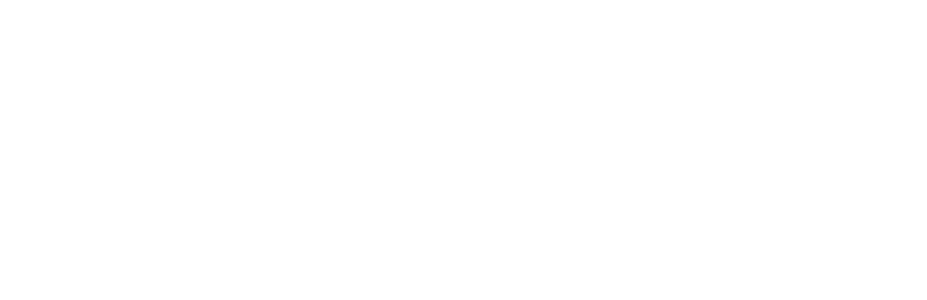
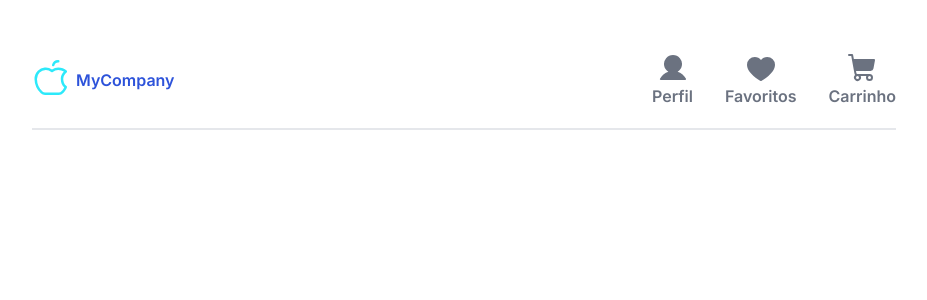
Before and after one commit to NathanSoa/les, a Next.js app in the folder frontend/: page / in a window 1280 px wide. Before the commit this address had no page. Shown: the top 300 px of the page, without its empty margins (176-1103 px from the left). Built offline with nearby package versions, Linux system fonts and the light colour scheme.

Commit message:
feat: change base page

```diff
--- a/frontend/src/app/page.tsx
+++ b/frontend/src/app/page.tsx
@@ -1,5 +1,40 @@
-import { redirect } from 'next/navigation'
+import CompanyLogo from '@/app/ui/common/company-logo'
+import useTailwindColor from '@/app/hooks/useTailwindColor'
+import IconWithText from '@/app/ui/main/Icon'
+
+import { Heart, ShoppingCart, User } from '@phosphor-icons/react/dist/ssr'
 
 export default function Home() {
-  redirect('/login')
+  const getHexColor = useTailwindColor()
+
+  return (
+    <div className="mx-52 mt-8">
+      <header className="flex justify-between border-b-2 py-5">
+        <span className="flex items-center gap-1">
+          <CompanyLogo size={40} />
+          <span className="font-semibold text-blue-theme">MyCompany</span>
+        </span>
+        <div className="flex gap-8">
+          <IconWithText
+            color={getHexColor('gray-500')}
+            icon={User}
+            text="Perfil"
+            colorHoverTo="gray"
+          />
+          <IconWithText
+            color={getHexColor('gray-500')}
+            icon={Heart}
+            text="Favoritos"
+            colorHoverTo="gray"
+          />
+          <IconWithText
+            color={getHexColor('gray-500')}
+            icon={ShoppingCart}
+            text="Carrinho"
+            colorHoverTo="gray"
+          />
+        </div>
+      </header>
+    </div>
+  )
 }
```
